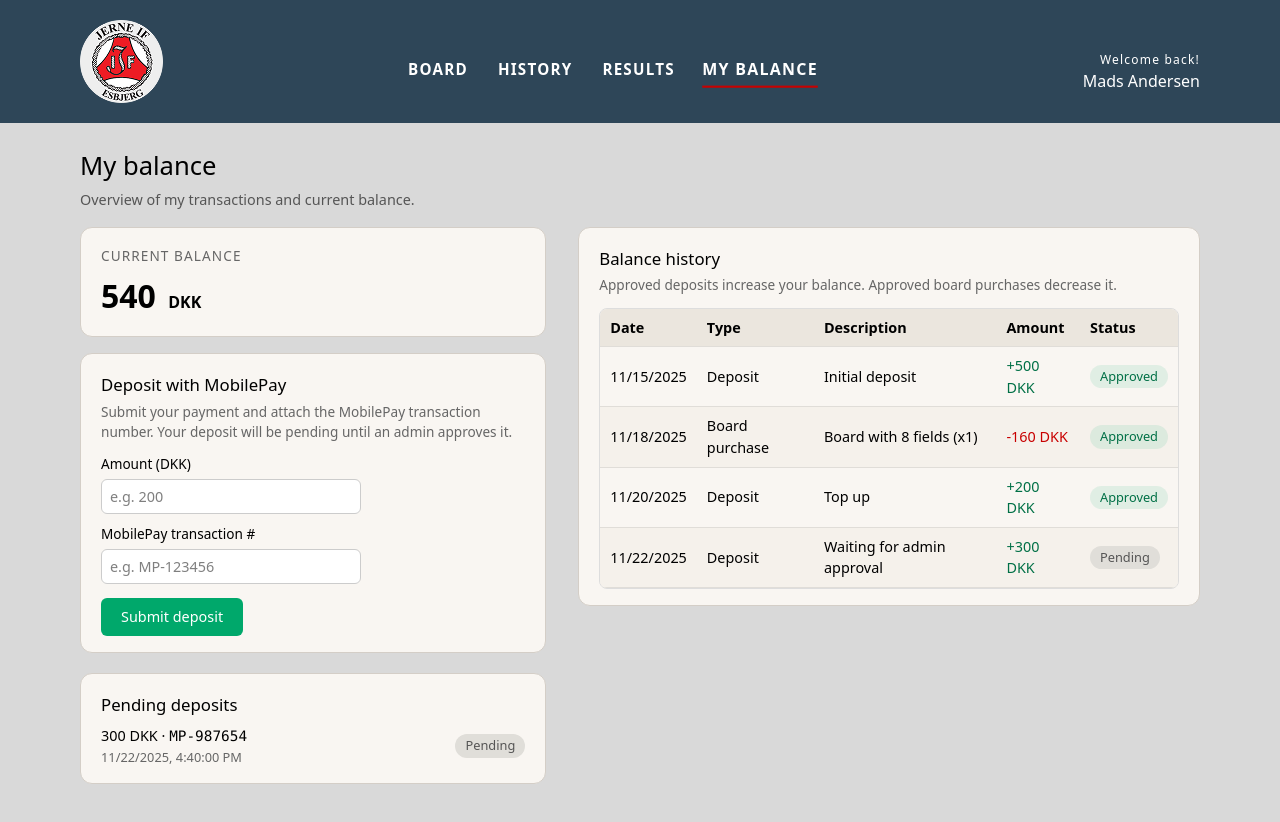
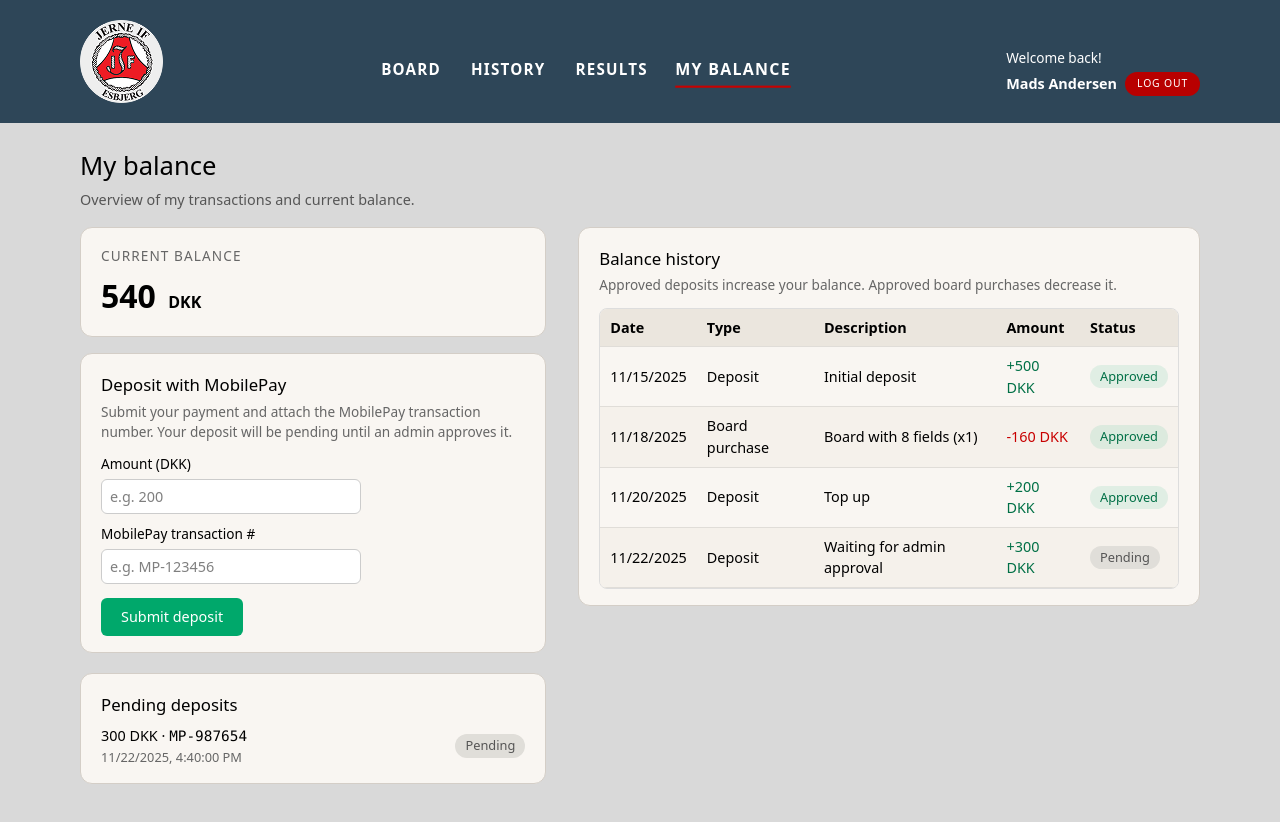
Before and after one commit to dave1433/3rdSemProject, a React (Vite) app in the folder client/: page /player/balance in a window 1280 px wide. Built offline with nearby package versions, Linux system fonts and the light colour scheme.

Commit message:
PlayerUIChange: add btn log out on header

```diff
--- a/client/src/ui/App.tsx
+++ b/client/src/ui/App.tsx
@@ -4,12 +4,17 @@ import { PlayerBoardPage } from "./pages/player/PlayerBoardPage";
 import { PlayerHistoryPage } from "./pages/player/PlayerHistoryPage.tsx";
 import { PlayerResultsPage } from "./pages/player/PlayerResultsPage";
 import { PlayerMyBalancePage } from "./pages/player/PlayerMyBalancePage";
+import {Login} from "./pages/Login.tsx";
 
 function PlayerRootLayout() {
     return <Outlet />;
 }
 
 const router = createBrowserRouter([
+    {
+        path: "/login",
+        element: <Login />, // 👈 top-level login
+    },
     {
         path: "/player",
         element: <PlayerRootLayout />,
--- a/client/src/ui/components/PlayerPageHeader.tsx
+++ b/client/src/ui/components/PlayerPageHeader.tsx
@@ -1,5 +1,5 @@
 import React from "react";
-import { NavLink } from "react-router";
+import { NavLink, useNavigate } from "react-router";
 import "../css/PlayerPageHeader.css";
 
 interface PlayerPageHeaderProps {
@@ -13,14 +13,19 @@ const navItems = [
     { label: "My Balance", path: "/player/balance" },
 ];
 
-export const PlayerPageHeader: React.FC<PlayerPageHeaderProps> = ({
-                                                                      userName,
-                                                                  }) => {
+export const PlayerPageHeader: React.FC<PlayerPageHeaderProps> = ({ userName }) => {
+    const navigate = useNavigate();
+
+    const handleLogout = () => {
+        // TODO: clear auth state / token here if needed
+        navigate("/login");
+    };
+
     return (
         <header className="player-header">
             {/* Logo */}
             <div className="player-header_logo">
-                 <img src="../../../src/assets/logo1.png" alt="Jerne IF" />
+                <img src="../../../src/assets/logo1.png" alt="Jerne IF" />
             </div>
 
             {/* Navigation */}
@@ -42,10 +47,22 @@ export const PlayerPageHeader: React.FC<PlayerPageHeaderProps> = ({
                 </ul>
             </nav>
 
-            {/* User name */}
+            {/* User area */}
             <div className="player-header_user">
+                {/* top line: greeting */}
                 <span className="player-header_user-label">Welcome back!</span>
-                <span className="player-header_user-name">{userName}</span>
+
+                {/* second line: name + logout button */}
+                <div className="player-header_user-bottom">
+                    <span className="player-header_user-name">{userName}</span>
+                    <button
+                        type="button"
+                        className="player-header_logout-btn"
+                        onClick={handleLogout}
+                    >
+                        Log out
+                    </button>
+                </div>
             </div>
         </header>
     );
--- a/client/src/ui/css/PlayerPageHeader.css
+++ b/client/src/ui/css/PlayerPageHeader.css
@@ -60,21 +60,50 @@
     transform: scale(1.05);
 }
 
-/* user */
+/* user block on the right */
 .player-header_user {
-    text-align: right;
-    min-width: 140px;
+    display: flex;
+    flex-direction: column;
+    align-items: flex-start;
+    gap: 4px;
+    font-size: 0.9rem;
+    margin-left: auto;
 }
 
+/* "Welcome back!" line */
 .player-header_user-label {
-    display: block;
-    font-size: 0.75rem;
-    letter-spacing: 0.1em;
-    color: white;
+    color: #ffffff;
+    font-size: 0.85rem;
+}
+
+/* second line: name + button inline */
+.player-header_user-bottom {
+    display: flex;
+    align-items: center;
+    gap: 8px;
 }
 
 .player-header_user-name {
-    font-size: 1rem;
-    font-weight: 500;
-    color: white;
+    font-weight: 600;
+    color: #ffffff;
 }
+
+/* logout button stays the same */
+.player-header_logout-btn {
+    border: none;
+    border-radius: 999px;
+    padding: 4px 12px;
+    font-size: 0.65rem;
+    text-transform: uppercase;
+    letter-spacing: 0.08em;
+    cursor: pointer;
+    background: #b80000;
+    color: #fff;
+    transition: background 0.12s, transform 0.08s, box-shadow 0.08s;
+}
+
+.player-header_logout-btn:hover {
+    background: #a00000;
+    transform: translateY(-1px);
+    box-shadow: 0 2px 6px rgba(0, 0, 0, 0.2);
+}
--- a/client/src/ui/layout/DefaultLayout.tsx
+++ b/client/src/ui/layout/DefaultLayout.tsx
@@ -7,6 +7,8 @@ export const DefaultLayout= ({ children }:{ children: React.ReactNode})=> {
     bg-lightBG
     flex
     flex-col
+    justify-center
+    items-center
     ">
             {children}
     </div>
```
